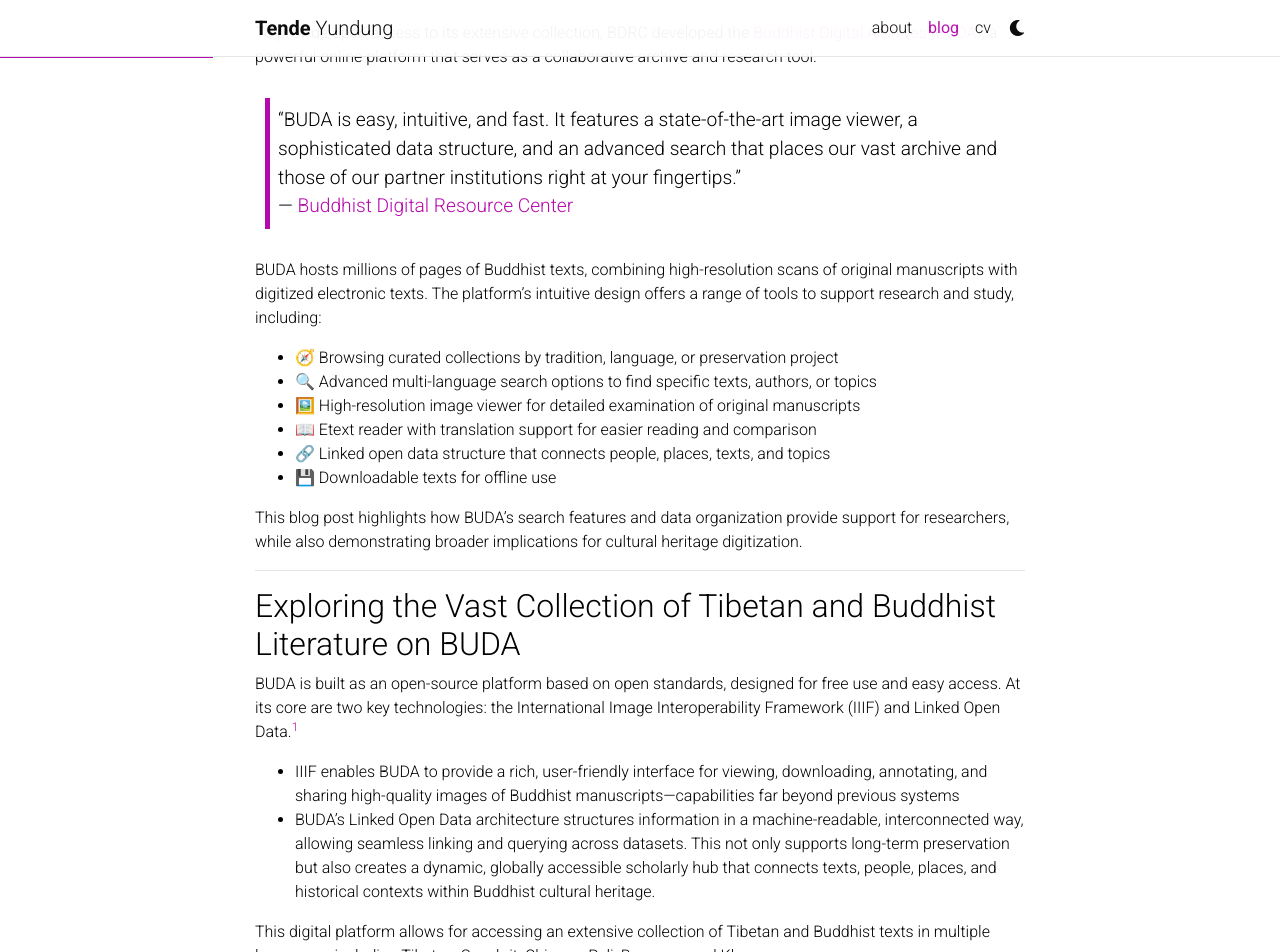
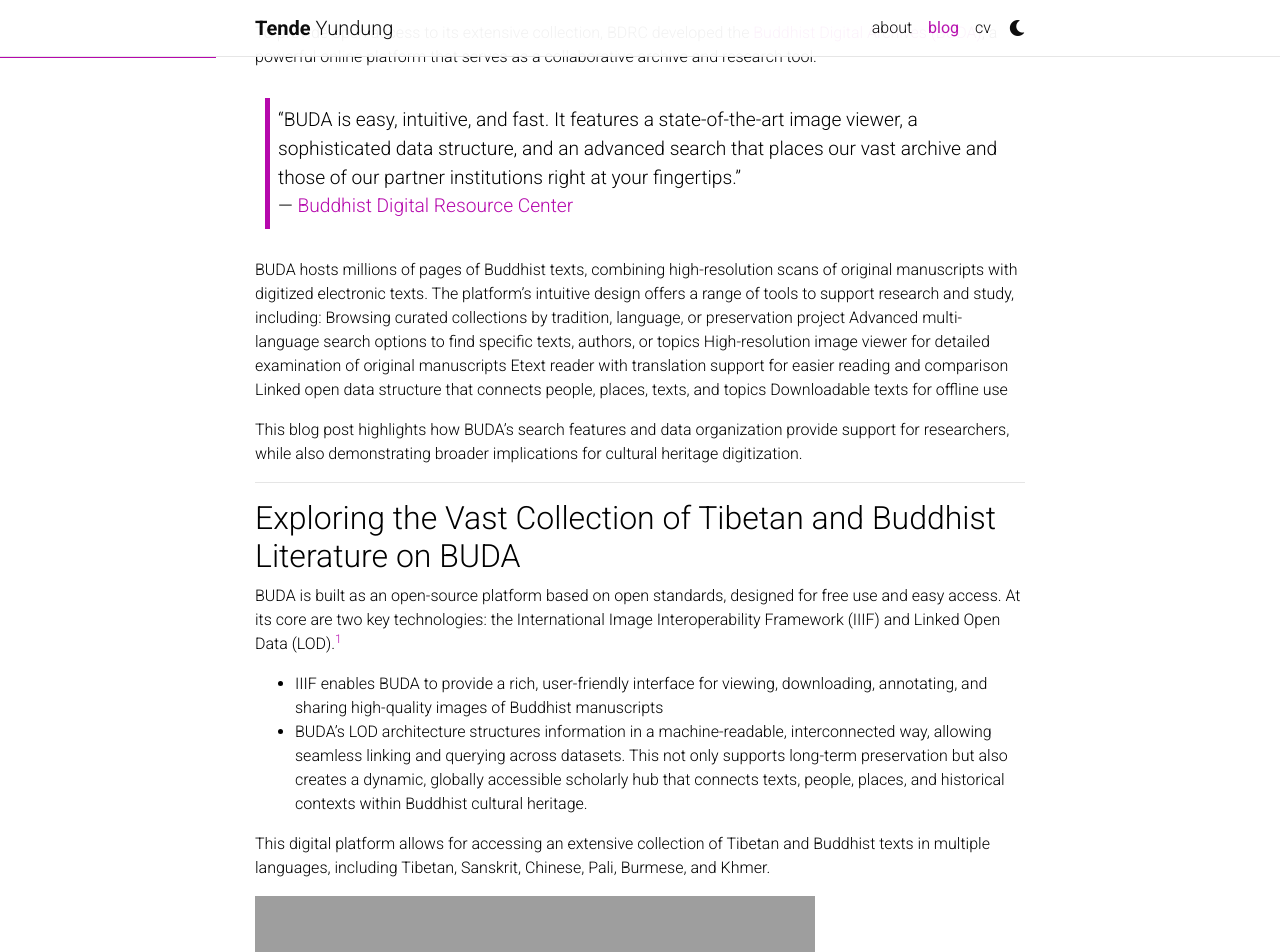
Before and after one commit to yundung/yundung.github.io, a Jekyll site: the page built from _posts/2025-04-11-BUDA.md, in a window 1280 px wide and 1400 px high, scrolled down 758 px. Shown: the top 952 px of the window. Built offline with Jekyll 4.4.1, drawn with Linux system fonts in a browser that asks for light colours; full-size pictures stand in for the smaller copies a plugin makes; comment, search, counter and statistics services are not loaded; a style sheet for code colours, icons or effects is not loaded; some of the changed text lies outside the part shown; grey boxes are pictures that could not be loaded.

Commit message:
Second blogpost, minor formatting changes

```diff
--- a/_posts/2025-04-11-BUDA.md
+++ b/_posts/2025-04-11-BUDA.md
@@ -28,21 +28,21 @@
 
 
 BUDA hosts millions of pages of Buddhist texts, combining high-resolution scans of original manuscripts with digitized electronic texts. The platform’s intuitive design offers a range of tools to support research and study, including:
-- 🧭 Browsing curated collections by tradition, language, or preservation project
-- 🔍 Advanced multi-language search options to find specific texts, authors, or topics
-- 🖼️ High-resolution image viewer for detailed examination of original manuscripts
-- 📖 Etext reader with translation support for easier reading and comparison
-- 🔗 Linked open data structure that connects people, places, texts, and topics
-- 💾 Downloadable texts for offline use
+    Browsing curated collections by tradition, language, or preservation project
+    Advanced multi-language search options to find specific texts, authors, or topics
+    High-resolution image viewer for detailed examination of original manuscripts
+    Etext reader with translation support for easier reading and comparison
+    Linked open data structure that connects people, places, texts, and topics
+    Downloadable texts for offline use
 
 This blog post highlights how BUDA’s search features and data organization provide support for researchers, while also demonstrating broader implications for cultural heritage digitization.
 
 ---
 
 ## Exploring the Vast Collection of Tibetan and Buddhist Literature on BUDA
-BUDA is built as an open-source platform based on open standards, designed for free use and easy access. At its core are two key technologies: the International Image Interoperability Framework (IIIF) and Linked Open Data.[^1]
-- IIIF enables BUDA to provide a rich, user-friendly interface for viewing, downloading, annotating, and sharing high-quality images of Buddhist manuscripts—capabilities far beyond previous systems
-- BUDA’s Linked Open Data architecture structures information in a machine-readable, interconnected way, allowing seamless linking and querying across datasets. This not only supports long-term preservation but also creates a dynamic, globally accessible scholarly hub that connects texts, people, places, and historical contexts within Buddhist cultural heritage.
+BUDA is built as an open-source platform based on open standards, designed for free use and easy access. At its core are two key technologies: the International Image Interoperability Framework (IIIF) and Linked Open Data (LOD).[^1]
+- IIIF enables BUDA to provide a rich, user-friendly interface for viewing, downloading, annotating, and sharing high-quality images of Buddhist manuscripts
+- BUDA’s LOD architecture structures information in a machine-readable, interconnected way, allowing seamless linking and querying across datasets. This not only supports long-term preservation but also creates a dynamic, globally accessible scholarly hub that connects texts, people, places, and historical contexts within Buddhist cultural heritage.
 
 This digital platform allows for accessing an extensive collection of Tibetan and Buddhist texts in multiple languages, including Tibetan, Sanskrit, Chinese, Pali, Burmese, and Khmer.
 
@@ -101,14 +101,14 @@
 
 BUDA's LOD schema captures the “who, what, when, and where” of Buddhist cultural heritage. Every person, place, work, and version in the archive is treated as a distinct, richly described entity connected to others in meaningful ways.
 
-##### Practical Example of “Rebonds” in Action
+    Practical Example of “Rebonds” in Action
 
 Suppose you’re viewing a digitized Tibetan manuscript on BUDA. From this record, you can:
 
-- Jump to the author’s biography and see their other works.
-- Explore different versions or translations of the text.
-- View related places (such as the monastery where it was written or stored).
-- Discover other texts from the same collection, period, or tradition.
+- 🏃‍♂️ Jump to the author’s biography and see their other works.
+- 🧭 Explore different versions or translations of the text.
+- 📍 View related places (such as the monastery where it was written or stored).
+- 💡 Discover other texts from the same collection, period, or tradition.
 
 This interconnected approach transforms BUDA from a static archive into a dynamic research environment, supporting both targeted inquiry and open-ended exploration.
 
```
